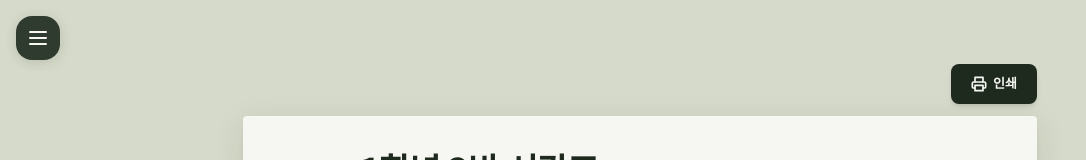
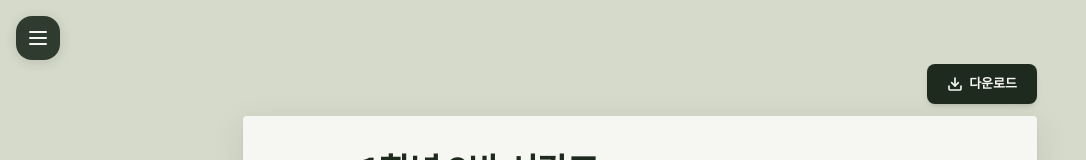
Before and after one commit to dkrly/homeroomkit, a React (Vite) app: page / in a window 1280 px wide. Shown: the top 160 px of the page, without its empty margins (0-1086 px from the left). Built offline with nearby package versions, Linux system fonts and the light colour scheme.

Commit message:
re-add html2canvas PNG download with zoom reset fix
Temporarily resets CSS zoom to 1 before capture to fix
text positioning issues. Restores zoom after capture.

Co-Authored-By: Claude Opus 4.6 (1M context) <noreply@anthropic.com>

```diff
--- a/package.json
+++ b/package.json
@@ -12,6 +12,7 @@
   },
   "dependencies": {
     "@tailwindcss/vite": "^4.2.1",
+    "html2canvas": "^1.4.1",
     "react": "^19.2.0",
     "react-dom": "^19.2.0",
     "react-spreadsheet": "^0.10.1",
--- a/src/App.tsx
+++ b/src/App.tsx
@@ -270,7 +270,9 @@ export default function App() {
         ) : (
           <div className="print-reset origin-top" style={{ zoom }}>
             {!noPrintButton.has(tab) && <PrintButton />}
-            <Page />
+            <div data-capture>
+              <Page />
+            </div>
           </div>
         )}
       </main>
--- a/src/components/PrintButton.tsx
+++ b/src/components/PrintButton.tsx
@@ -1,17 +1,53 @@
+import { useCallback, useState } from 'react'
+import html2canvas from 'html2canvas'
+
 export default function PrintButton({ disabled, inline }: { disabled?: boolean; inline?: boolean } = {}) {
+  const [saving, setSaving] = useState(false)
+
+  const handleDownload = useCallback(async () => {
+    const container = document.querySelector('[data-capture]') as HTMLElement | null
+    if (!container) return
+
+    setSaving(true)
+    try {
+      // zoom 임시 제거 (html2canvas가 CSS zoom을 못 처리함)
+      const zoomEl = container.closest('[style*="zoom"]') as HTMLElement | null
+      const origZoom = zoomEl?.style.zoom || ''
+      if (zoomEl) zoomEl.style.zoom = '1'
+
+      const canvas = await html2canvas(container, {
+        scale: 2,
+        useCORS: true,
+        backgroundColor: '#F6F7F2',
+      })
+
+      // zoom 복원
+      if (zoomEl) zoomEl.style.zoom = origZoom
+
+      const link = document.createElement('a')
+      const now = new Date()
+      const ts = `${now.getFullYear()}${String(now.getMonth() + 1).padStart(2, '0')}${String(now.getDate()).padStart(2, '0')}_${String(now.getHours()).padStart(2, '0')}${String(now.getMinutes()).padStart(2, '0')}`
+      link.download = `homeroomkit_${ts}.png`
+      link.href = canvas.toDataURL('image/png')
+      link.click()
+    } finally {
+      setSaving(false)
+    }
+  }, [])
+
   const btn = (
     <button
-      onClick={() => window.print()}
-      disabled={disabled}
+      onClick={handleDownload}
+      disabled={disabled || saving}
       className={`flex items-center gap-1.5 border-none px-5 py-2.5 rounded-lg font-display text-[13px] font-semibold transition-all shadow-md print:hidden
-        ${disabled ? 'bg-ink/20 text-ink/30 cursor-not-allowed' : 'bg-ink text-bg cursor-pointer hover:bg-[#2A3D2A] hover:-translate-y-0.5'}`}
+        ${disabled || saving ? 'bg-ink/20 text-ink/30 cursor-not-allowed' : 'bg-ink text-bg cursor-pointer hover:bg-[#2A3D2A] hover:-translate-y-0.5'}`}
     >
       <svg className="w-4 h-4" viewBox="0 0 24 24" fill="none" stroke="currentColor" strokeWidth="2.5" strokeLinecap="round" strokeLinejoin="round">
-        <polyline points="6 9 6 2 18 2 18 9"/>
-        <path d="M6 18H4a2 2 0 0 1-2-2v-5a2 2 0 0 1 2-2h16a2 2 0 0 1 2 2v5a2 2 0 0 1-2 2h-2"/>
-        <rect x="6" y="14" width="12" height="8"/>
+        <path d="M21 15v4a2 2 0 0 1-2 2H5a2 2 0 0 1-2-2v-4"/>
+        <polyline points="7 10 12 15 17 10"/>
+        <line x1="12" y1="15" x2="12" y2="3"/>
       </svg>
-      인쇄
+      {saving ? '저장 중...' : '다운로드'}
     </button>
   )
 
```
Also changed, not shown: 1 other file (tests, documents, lock files or other folders).
